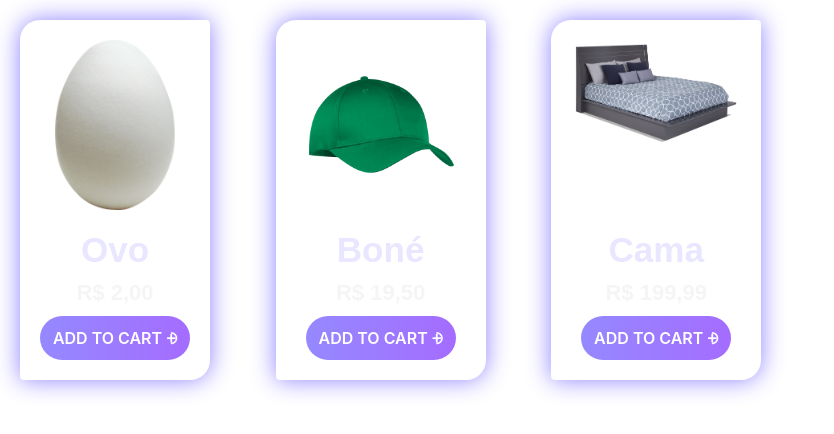
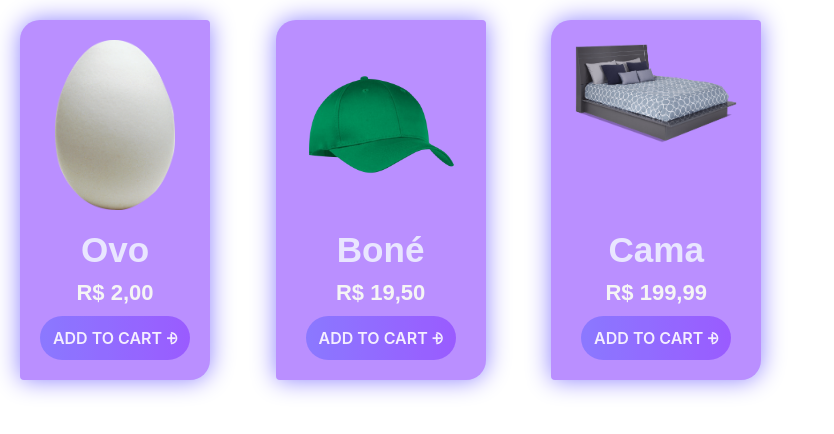
Before and after one commit to marble-zone/Lojas-brasileiranas, a PHP site: page /home.html in a window 1280 px wide. Shown: the top 434 px of the page, without its empty margins (0-834 px from the left). Run offline with PHP 8.4, Linux system fonts and the light colour scheme.

Commit message:
Só add cor pro card

```diff
--- a/css/home.css
+++ b/css/home.css
@@ -21,6 +21,7 @@ h3 {
 }
 
 .card {
+    background-color: #ba8fff;
     box-shadow: 0 0 0.8em #8e82ff;
     max-width: 300px;
     margin: auto;
```
